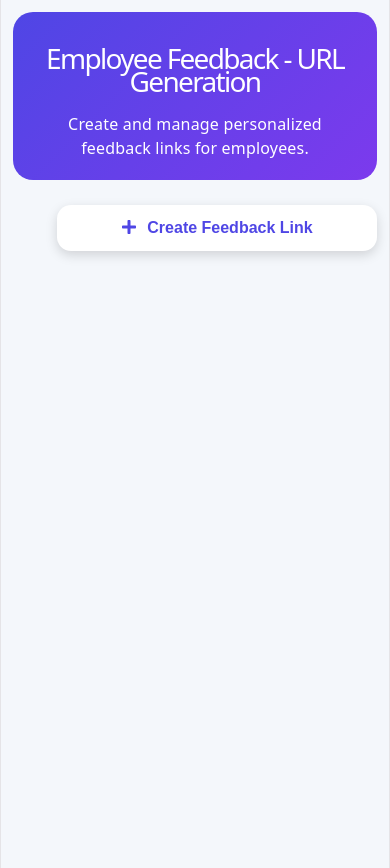
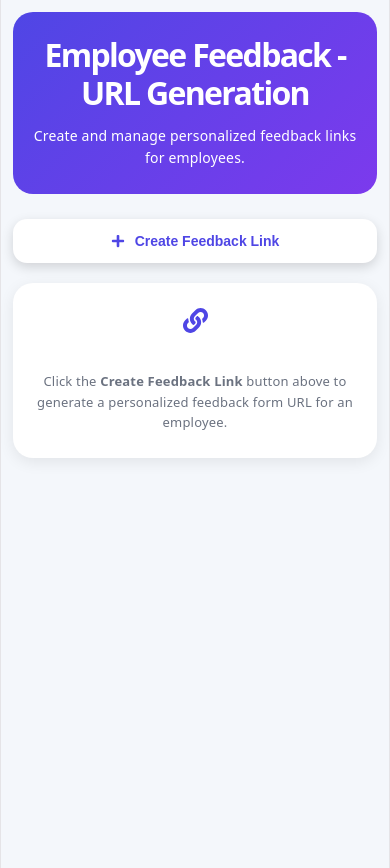
Before and after one commit to Chandrakala72/employee-feedback-system, a React (Vite) app: page / in a window 390 px wide. Built offline with nearby package versions, Linux system fonts and the light colour scheme.

Commit message:
Page responsiveness added for admin page

```diff
--- a/src/pages/AdminPage.jsx
+++ b/src/pages/AdminPage.jsx
@@ -59,12 +59,25 @@ const Admin = () => {
 
           <p>Create and manage personalized feedback links for employees.</p>
         </div>
+        {/* Feedback Button */}
         <div className="feedback-button">
           <button onClick={addEmployee}>
             <FaPlus />
             Create Feedback Link
           </button>
         </div>
+        {/* Empty State */}
+        {employees.length === 0 && (
+          <div className="empty-state">
+            <FaLink className="empty-icon" />
+
+            <p>
+              Click the <strong>Create Feedback Link</strong> button above to
+              generate a personalized feedback form URL for an employee.
+            </p>
+          </div>
+        )}
+        {/* Employee Cards */}
         {employees.map((employee) => (
           <div key={employee.id} className="employee-card">
             <div className="employee-row">
--- a/src/styles/Admin.css
+++ b/src/styles/Admin.css
@@ -1,19 +1,21 @@
+/* =========================
+   PAGE LAYOUT
+========================= */
+
 .admin-page {
   min-height: 100vh;
   background: #f4f7fb;
   padding: 20px;
 }
 
-@media (max-width: 480px) {
-  .admin-page {
-    padding: 12px;
-  }
-}
-
 .container {
   max-width: 1100px;
   margin: auto;
 }
+
+/* =========================
+   HEADER
+========================= */
 
 .admin-header {
   background: linear-gradient(135deg, #4f46e5, #7c3aed);
@@ -24,11 +26,18 @@
   margin-bottom: 25px;
 }
 
-@media (max-width: 480px) {
-  .admin-header {
-    padding: 20px;
-    border-radius: 20px;
-  }
+.admin-title {
+  margin: 0;
+  color: white;
+  font-size: clamp(32px, 6vw, 48px);
+  line-height: 1.2;
+  font-weight: 700;
+}
+
+.admin-header p {
+  margin-top: 12px;
+  font-size: 16px;
+  line-height: 1.6;
 }
 
 .header-icon {
@@ -43,14 +52,6 @@
   font-size: 30px;
 }
 
-@media (max-width: 480px) {
-  .header-icon {
-    width: 60px;
-    height: 60px;
-    font-size: 22px;
-  }
-}
-
 .header-tag {
   margin-top: 15px;
   display: inline-block;
@@ -59,10 +60,9 @@
   border-radius: 20px;
 }
 
-.admin-header h1 {
-  margin-top: 15px;
-  font-size: clamp(28px, 5vw, 42px);
-}
+/* =========================
+   STATS
+========================= */
 
 .stats {
   margin-top: 25px;
@@ -78,19 +78,12 @@
   border-radius: 12px;
 }
 
-@media (max-width: 480px) {
-  .stats {
-    flex-direction: column;
-  }
-
-  .stat-card {
-    width: 100%;
-    box-sizing: border-box;
-  }
-}
+/* =========================
+   CREATE BUTTON
+========================= */
 
 .feedback-button {
-  margin: 25px;
+  margin: 25px 0;
   display: flex;
   justify-content: flex-end;
 }
@@ -103,6 +96,7 @@
   padding: 14px 20px;
   cursor: pointer;
   display: flex;
+  align-items: center;
   gap: 10px;
   font-size: 16px;
   font-weight: 700;
@@ -110,18 +104,14 @@
   transition: all 0.3s ease;
 }
 
-@media (max-width: 768px) {
-  .feedback-button {
-    justify-content: center;
-    margin: 15px 0;
-  }
+.feedback-button button:hover {
+  transform: translateY(-2px);
+}
 
-  .feedback-button button {
-    width: 100%;
-    max-width: 320px;
-    justify-content: center;
-  }
-}
+/* =========================
+   EMPLOYEE CARD
+========================= */
+
 .employee-card {
   background: white;
   border-radius: 18px;
@@ -130,22 +120,9 @@
   box-shadow: 0 4px 12px rgba(0, 0, 0, 0.06);
 }
 
-@media (max-width: 480px) {
-  .employee-card {
-    padding: 14px;
-  }
-}
-
 .employee-row {
   display: flex;
   gap: 12px;
-}
-
-.employee-row input {
-  flex: 1;
-  padding: 14px;
-  border-radius: 12px;
-  border: 1px solid #ddd;
 }
 
 .employee-row button {
@@ -154,69 +131,16 @@
   border: none;
   border-radius: 12px;
   padding: 0 20px;
-}
-
-.url-box {
-  margin-top: 15px;
-  background: #f8fafc;
-  border-radius: 12px;
-  padding: 12px;
-  display: flex;
-  gap: 10px;
-  align-items: center;
-}
-
-.url-box a {
-  flex: 1;
-  color: #2563eb;
-  word-break: break-all;
-}
-
-@media (max-width: 480px) {
-  .url-box {
-    flex-direction: column;
-    align-items: stretch;
-  }
-
-  .url-box a {
-    width: 100%;
-    text-align: left;
-  }
-
-  .copy-btn {
-    align-self: flex-end;
-  }
-}
-
-.copy-btn {
   cursor: pointer;
 }
 
-.admin-title {
-  font-size: clamp(32px, 6vw, 48px);
-  color: white;
-  gap: 25px;
+.employee-row button:hover {
+  opacity: 0.95;
 }
 
-@media (max-width: 768px) {
-  .employee-row {
-    flex-direction: column;
-  }
-
-  .employee-row button {
-    width: 100%;
-    height: 50px;
-  }
-
-  .url-box {
-    flex-wrap: wrap;
-  }
-
-  .feedback-button {
-    display: flex;
-    justify-content: end;
-  }
-}
+/* =========================
+   INPUT
+========================= */
 
 .input-wrapper {
   position: relative;
@@ -251,37 +175,32 @@
   box-shadow: 0 0 0 4px rgba(79, 70, 229, 0.1);
 }
 
-/* Tablet */
-@media (max-width: 768px) {
-  .input-wrapper input {
-    padding: 13px 13px 13px 42px;
-    font-size: 14px;
-  }
+/* =========================
+   URL BOX
+========================= */
 
-  .input-icon {
-    left: 14px;
-    font-size: 15px;
-  }
+.url-box {
+  margin-top: 15px;
+  background: #f8fafc;
+  border-radius: 12px;
+  padding: 12px;
+  display: flex;
+  align-items: center;
+  gap: 10px;
 }
 
-/* Mobile */
-@media (max-width: 480px) {
-  .input-wrapper {
-    width: 100%;
-  }
+.url-box a {
+  flex: 1;
+  color: #2563eb;
+  text-decoration: none;
+  word-break: break-all;
+  font-size: 14px;
+}
 
-  .input-wrapper input {
-    width: 100%;
-    padding: 12px 12px 12px 40px;
-    font-size: 14px;
-    min-height: 48px;
-  }
+/* =========================
+   COPY BUTTON
+========================= */
 
-  .input-icon {
-    left: 12px;
-    font-size: 14px;
-  }
-}
 .copy-btn {
   position: relative;
   cursor: pointer;
@@ -290,6 +209,7 @@
   justify-content: center;
   min-width: 36px;
   min-height: 36px;
+  flex-shrink: 0;
 }
 
 .tooltip {
@@ -315,7 +235,6 @@
   visibility: visible;
 }
 
-/* Arrow */
 .tooltip::after {
   content: "";
   position: absolute;
@@ -327,16 +246,163 @@
   border-color: #111827 transparent transparent transparent;
 }
 
-/* Tablet */
+/* =========================
+   EMPTY STATE
+========================= */
+
+.empty-state {
+  background: #fff;
+  border-radius: 20px;
+  padding: 50px 30px;
+  text-align: center;
+  margin-top: 20px;
+  box-shadow: 0 4px 15px rgba(0, 0, 0, 0.08);
+}
+
+.empty-icon {
+  font-size: 35px;
+  color: #4f46e5;
+  margin-bottom: 20px;
+}
+
+.empty-state h2 {
+  margin: 0;
+  color: #1f2937;
+  font-size: 24px;
+  font-weight: 700;
+}
+
+.empty-state p {
+  margin-top: 12px;
+  color: #6b7280;
+  max-width: 500px;
+  margin-left: auto;
+  margin-right: auto;
+  line-height: 1.6;
+  font-size: 15px;
+}
+
+/* =========================
+   TABLET
+========================= */
+
 @media (max-width: 768px) {
+  .feedback-button {
+    justify-content: center;
+  }
+
+  .feedback-button button {
+    width: 100%;
+    max-width: 320px;
+    justify-content: center;
+  }
+
+  .employee-row {
+    flex-direction: column;
+  }
+
+  .employee-row button {
+    width: 100%;
+    height: 50px;
+  }
+
+  .input-wrapper input {
+    padding: 13px 13px 13px 42px;
+    font-size: 14px;
+  }
+
+  .input-icon {
+    left: 14px;
+    font-size: 15px;
+  }
+
   .tooltip {
     font-size: 11px;
     padding: 5px 8px;
   }
+
+  .empty-state {
+    padding: 35px 20px;
+  }
+
+  .empty-icon {
+    font-size: 30px;
+  }
+
+  .empty-state h2 {
+    font-size: 20px;
+  }
 }
 
-/* Mobile */
+/* =========================
+   MOBILE
+========================= */
+
 @media (max-width: 480px) {
+  .admin-page {
+    padding: 12px;
+  }
+
+  .container {
+    width: 100%;
+  }
+
+  .admin-header {
+    padding: 24px 16px;
+    border-radius: 20px;
+  }
+
+  .admin-title {
+    font-size: 2rem;
+    line-height: 1.2;
+  }
+
+  .admin-header p {
+    font-size: 14px;
+  }
+
+  .header-icon {
+    width: 60px;
+    height: 60px;
+    font-size: 22px;
+  }
+
+  .feedback-button {
+    margin: 16px 0;
+  }
+
+  .feedback-button button {
+    width: 100%;
+    max-width: 100%;
+    justify-content: center;
+    padding: 14px;
+    font-size: 14px;
+  }
+
+  .employee-card {
+    padding: 14px;
+  }
+
+  .input-wrapper input {
+    padding: 12px 12px 12px 40px;
+    font-size: 14px;
+    min-height: 48px;
+  }
+
+  .input-icon {
+    left: 12px;
+    font-size: 14px;
+  }
+
+  .url-box a {
+    font-size: 12px;
+  }
+
+  .copy-btn {
+    min-width: 44px;
+    min-height: 44px;
+  }
+
   .tooltip {
     bottom: 115%;
     font-size: 10px;
@@ -346,16 +412,19 @@
     text-align: center;
   }
 
-  .copy-btn {
-    min-width: 44px;
-    min-height: 44px; /* better touch target */
+  .empty-state {
+    padding: 25px 15px;
+  }
+
+  .empty-icon {
+    font-size: 25px;
+  }
+
+  .empty-state h2 {
+    font-size: 18px;
+  }
+
+  .empty-state p {
+    font-size: 13px;
   }
 }
-
-.feedback-button button:hover {
-  transform: translateY(-2px);
-}
-
-.employee-row button:hover {
-  opacity: 0.95;
-}
```
